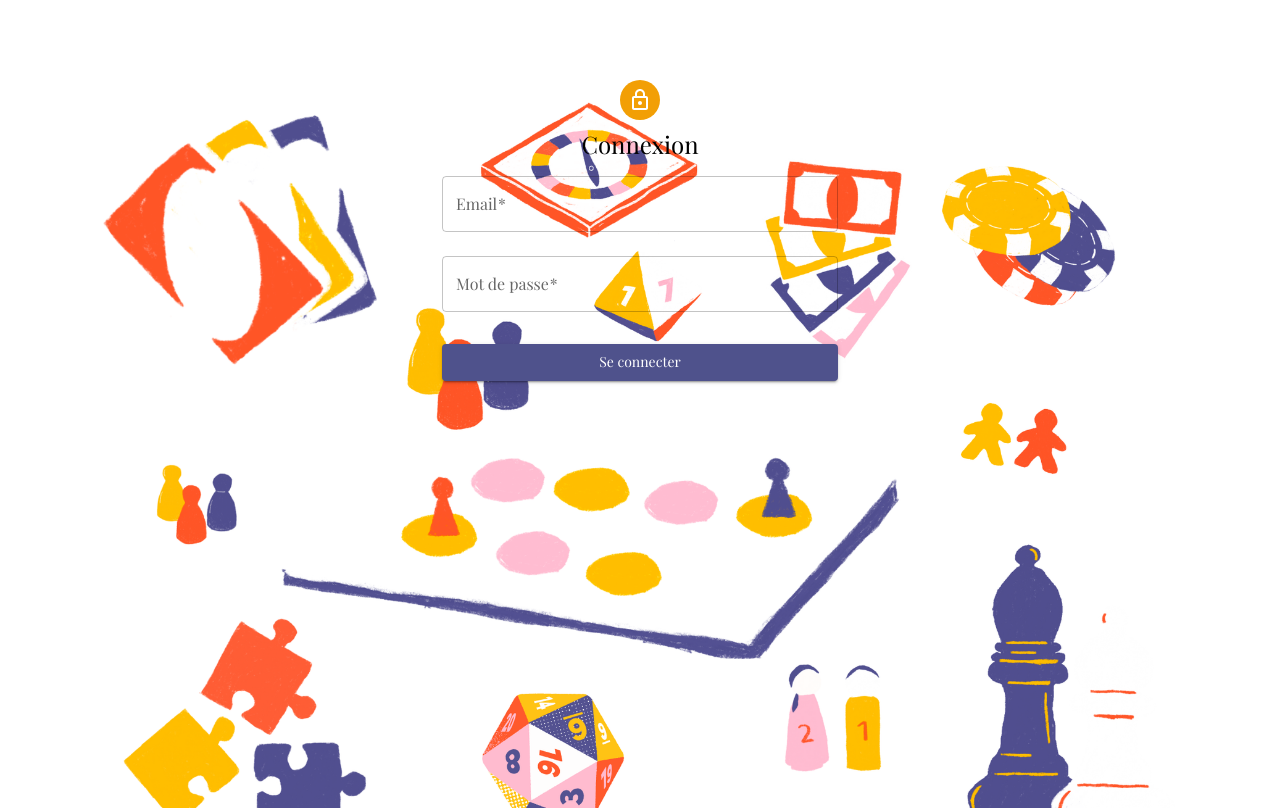
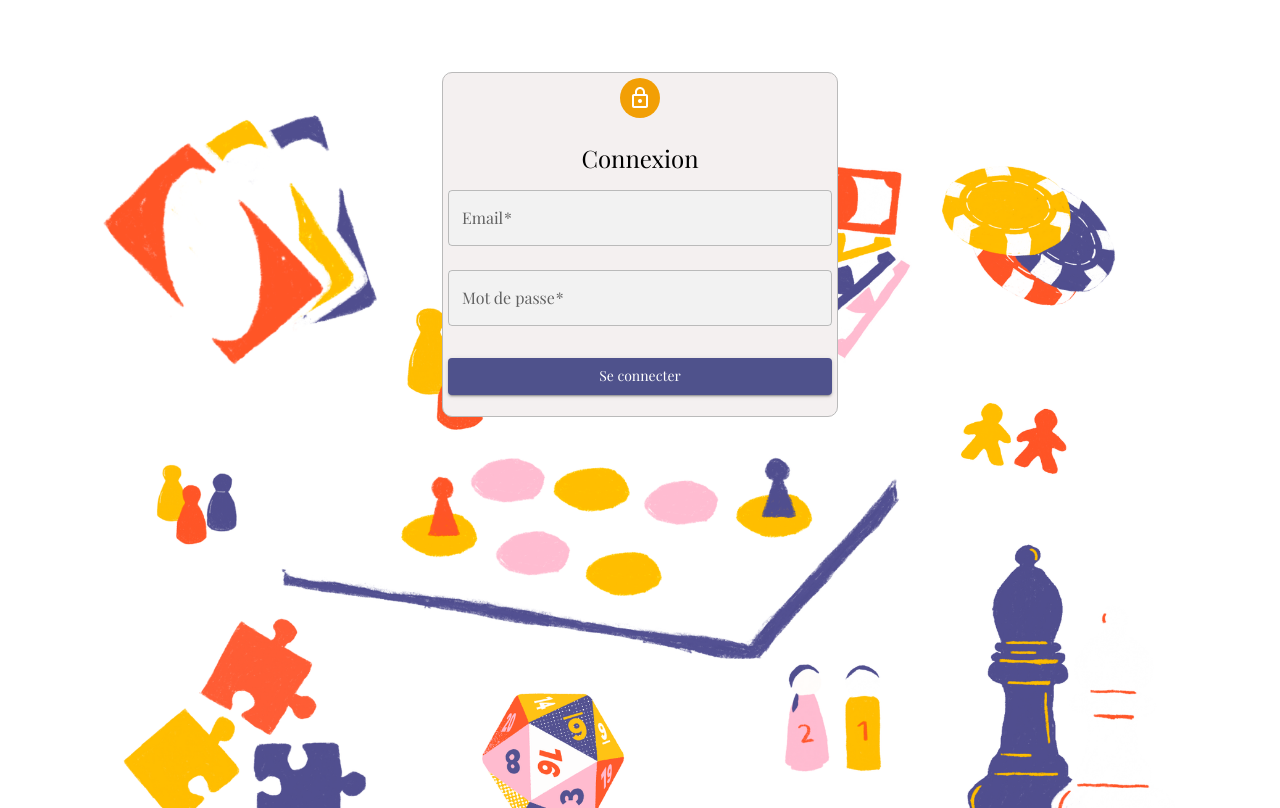
Before and after one commit to AnaisVlr/Velcker_Correia-Mateus_Front, a React (Create React App) app: page / in a window 1280 px wide. Built offline with nearby package versions, Linux system fonts and the light colour scheme.

Commit message:
CSS connexion

```diff
--- a/src/components/HomePage.tsx
+++ b/src/components/HomePage.tsx
@@ -130,19 +130,28 @@ export default function HomePage() {
               paddingTop: 8,
               display: 'flex',
               flexDirection: 'column',
-              alignItems: 'center',
+              alignItems: 'center'
             }}
+            >
+              <div className="connexion">
+                <Stack
+                  direction="column"
+                  justifyContent="space-around"
+                  alignItems="center"
+                  spacing={3}
                 >
                   <Avatar sx={{ m: 1, bgcolor: 'warning.main' }}>
                     <LockOutlinedIcon />
                   </Avatar>
-            <Typography component="h1" variant="h5">
+                  <Typography component="h1" variant="h5" >
                     Connexion
                   </Typography>
+                </Stack>
                 <TextField
                   margin="normal"
                   required
                   fullWidth
+                  sx={{backgroundColor: '#F2F2F2'}}
                   color='primary'
                   id="emailIn-textfield"
                   name="email"
@@ -154,6 +163,7 @@ export default function HomePage() {
                   margin="normal"
                   required
                   fullWidth
+                  sx={{backgroundColor: '#F2F2F2'}}
                   color='primary'
                   id="passwordIn-textfield"
                   label="Mot de passe"
@@ -175,6 +185,7 @@ export default function HomePage() {
                   {error.message}
                 </Alert>
               }
+              </div>
           </Box>
         </Container>
       </div>
--- a/src/styles/HomePage.css
+++ b/src/styles/HomePage.css
@@ -9,3 +9,10 @@ html, body, #root {
   background-size: cover;
   background-repeat: no-repeat;
 }
+
+.connexion{
+  background-color: #f4f0f0;
+  border-radius: 10px;
+  border: 1px solid #BABABA;
+  padding: 5px;
+}
```
Lines whose indentation alone changed are shown as unchanged.
